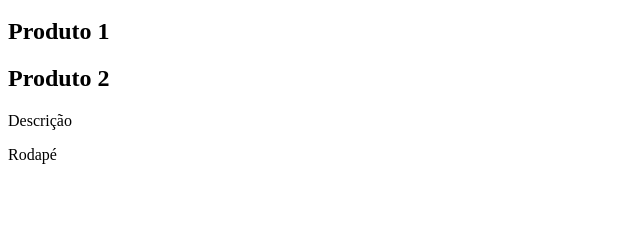
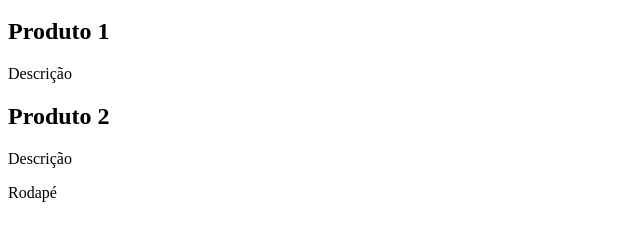
Before and after one commit to Tiramisyuri/eventos-js, a plain HTML site: page index.html in a window 1280 px wide. Shown: the part 136-376 px from the top of the page, without its empty margins (0-640 px from the left). Drawn offline with Linux system fonts and the light colour scheme.

Commit message:
selecionando por tag

```diff
--- a/Scripts/script.js
+++ b/Scripts/script.js
@@ -7,3 +7,7 @@ console.log(document.body.childNodes[1]); // como é um Array, posso acessar o
 console.log(document.body.childNodes[1].childNodes); // aqui pesquisa a lista (array) do indíce 1 da lista do body.
 
 console.log(document.body.childNodes[1].childNodes[1].textContent); // aqui pesquisa o índice 1 da lista do header (que é o índice 1 da lista do body). Como estou usando o textContent, ele não vai trazer a lista, mas sim o texto do índice, que será "Título".
+
+//Selecionar por TAG
+const listaItens = document.getElementsByTagName('li');
+console.log(listaItens);
--- a/index.html
+++ b/index.html
@@ -21,7 +21,7 @@
     <main id="main-container">
         <div class="produto">
             <h2>Produto 1</h2>
-            <p> </p>
+            <p>Descrição </p>
         </div>
         <div class="produto">
             <h2>Produto 2</h2>
```
